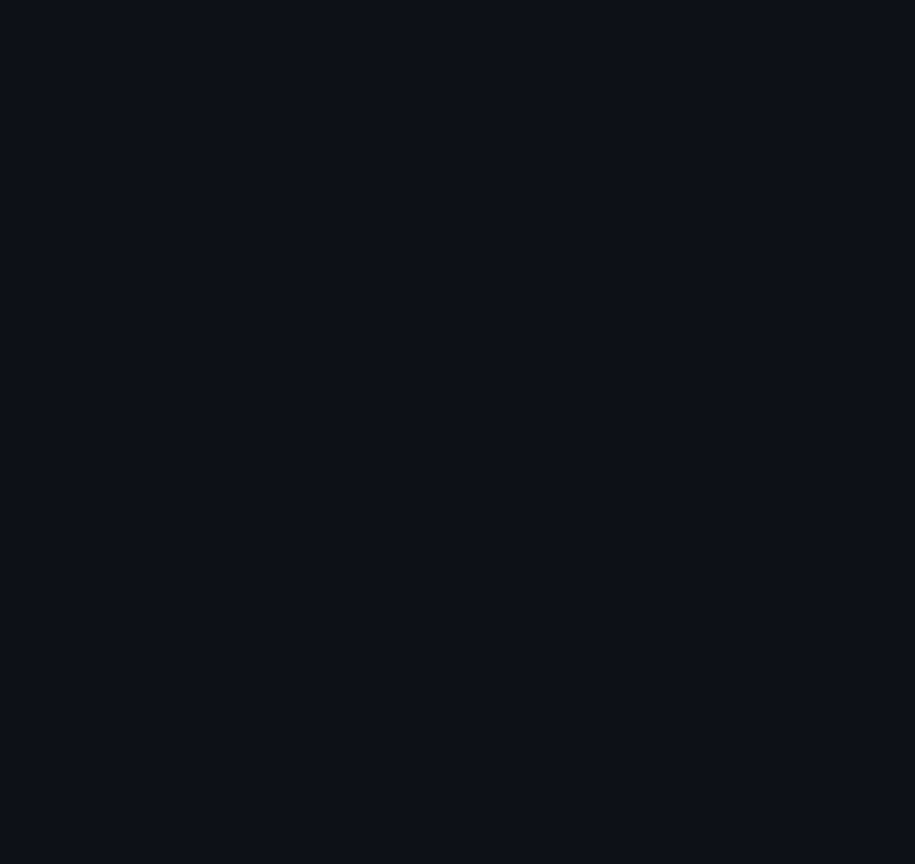
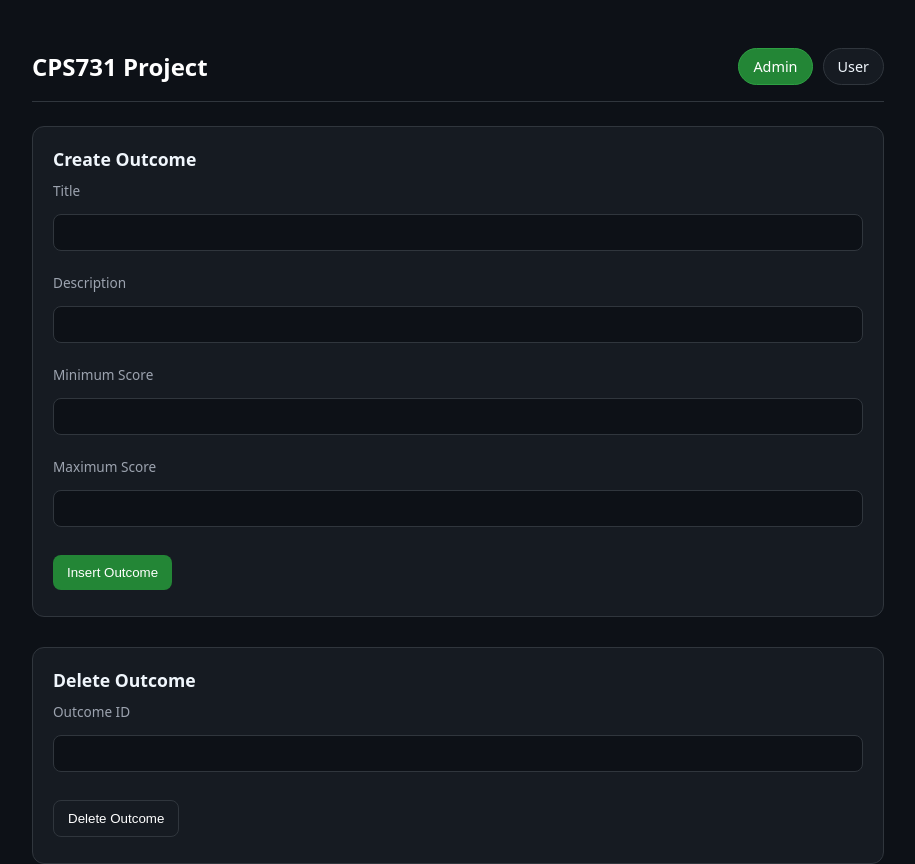
Before and after one commit to SleepyAlpacas/CPS731, a React (Vite) app in the folder vite-project/: page /admin/outcome in a window 1280 px wide. Before the commit this address had no page. Shown: the top 864 px of the page, without its empty margins (182-1097 px from the left). Before the commit the page ends 800 px from the top, so only its background shows below. Built offline with nearby package versions, Linux system fonts and the light colour scheme.

Commit message:
admin outcome pages

```diff
--- a/vite-project/src/Admin.jsx
+++ b/vite-project/src/Admin.jsx
@@ -99,6 +99,9 @@ function Admin() {
               <Link to={"/admin/question"}>Question Table</Link>
             </button>
             <button className="btn">
+              <Link to={"/admin/outcome"}>Outcome Table</Link>
+            </button>
+            <button className="btn">
               <Link to={"/admin/account"}>Account Table</Link>
             </button>
             <button className="btn-logout" onClick={logout}>
--- a/vite-project/src/AdminFunctions.jsx
+++ b/vite-project/src/AdminFunctions.jsx
@@ -52,6 +52,34 @@ export async function deleteQuestion() {
     console.log(res);
 }
 
+//outcome section
+export function createOutcome(){
+    const title = document.getElementById("title").value
+    const description = document.getElementById("description").value
+    const min_score = document.getElementById("min_score").value
+    const max_score = document.getElementById("max_score").value
+
+    const outcome = {
+        title: title,
+        description: description,
+        min_score: min_score,
+        max_score: max_score
+    }
+
+    return outcome
+}
+export async function insertOutcome(outcome){
+    const res = await axios.post("http://localhost:8080/outcome", outcome)
+    return res
+}
+
+export async function deleteOutcome(){
+    const outcome_id = document.getElementById("outcome_id").value
+    const res = await axios.delete(`http://localhost:8080/outcome/${outcome_id}`)
+    return res
+}
+
+
 //account section
 export function createAccount(){
     const account_username = document.getElementById("account_username").value
--- /dev/null
+++ b/vite-project/src/AdminOutcome.jsx
@@ -0,0 +1,72 @@
+import { Link } from "react-router";
+import NavBar from "./components/NavBar";
+import { createOutcome, deleteOutcome, insertOutcome } from "./AdminFunctions";
+
+function AdminOutcome() {
+
+
+  function printInsertOutcomeForm(){
+    return       (<div className="card admin-section">
+        <h2>Create Outcome</h2>
+
+        <div className="form-group">
+          <label>Title</label>
+          <input type="text" id="title" />
+        </div>
+
+        <div className="form-group">
+          <label>Description</label>
+          <input type="text" id="description" />
+        </div>
+
+        <div className="form-group">
+          <label>Minimum Score</label>
+          <input type="number" id="min_score" />
+        </div>
+
+        <div className="form-group">
+          <label>Maximum Score</label>
+          <input type="number" id="max_score" />
+        </div>
+
+        <div className="action-row">
+          <button
+            className="btn-primary-link"
+            onClick={() => insertOutcome(createOutcome())}
+          >
+            Insert Outcome
+          </button>
+        </div>
+      </div>)
+  }
+
+
+  function printDeleteOutcomeForm(){
+    return (      <div className="card admin-section">
+        <h2>Delete Outcome</h2>
+
+        <div className="form-group">
+          <label>Outcome ID</label>
+          <input type="number" id="outcome_id" />
+        </div>
+
+        <button className="btn-outline" onClick={deleteOutcome}>
+          Delete Outcome
+        </button>
+      </div>)
+  }
+
+  return (
+    <div className="page">
+      <NavBar />
+
+      {printInsertOutcomeForm()}
+      {printDeleteOutcomeForm()}
+
+      <Link to="/admin" className="back-link">
+        ← Back
+      </Link>
+    </div>
+  );
+}
+export default AdminOutcome;
--- a/vite-project/src/main.jsx
+++ b/vite-project/src/main.jsx
@@ -10,6 +10,7 @@ import AdminAnswer from "./AdminAnswer.jsx";
 import UserProfileModuleDisplay from "./UserProfileModuleDisplay.jsx";
 import AdminQuestion from "./AdminQuestion.jsx";
 import AdminAccount from "./AdminAccount.jsx";
+import AdminOutcome from "./AdminOutcome.jsx";
 
 createRoot(document.getElementById("root")).render(
   <BrowserRouter>
@@ -20,6 +21,7 @@ createRoot(document.getElementById("root")).render(
       <Route path="/admin/answer" element={<AdminAnswer />} />
       <Route path="/admin/question" element={<AdminQuestion />} />
       <Route path="/admin/account" element={<AdminAccount />} />
+      <Route path="/admin/outcome" element={<AdminOutcome />} />
       <Route path="/user" element={<UserProfileModuleDisplay />} />
     </Routes>
   </BrowserRouter>
```
Also changed, not shown: 1 other file (tests, documents, lock files or other folders).
